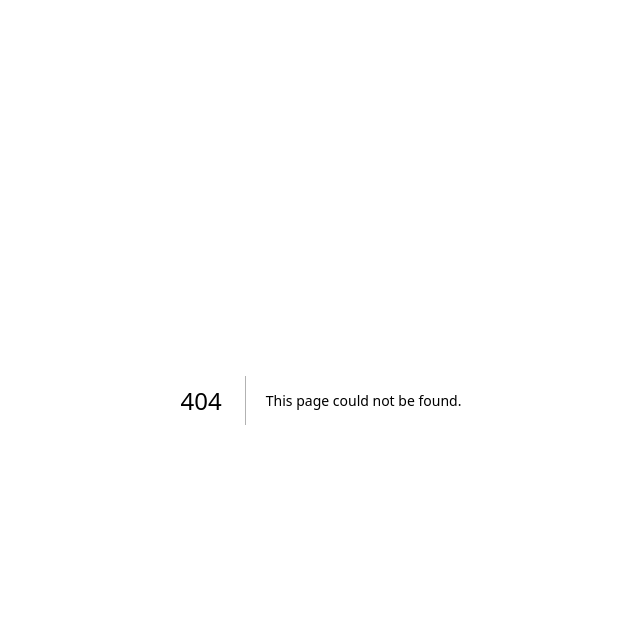
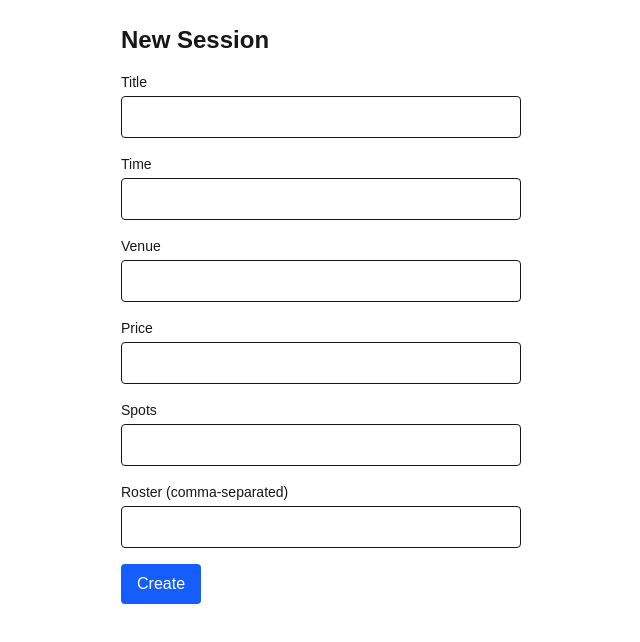
Before and after one commit to verypal/gamepop, a Next.js app: page /admin/sessions/new in a window 1280 px wide. Before the commit this address had no page. Shown: the top 642 px of the page, without its empty margins (319-959 px from the left). Built offline with nearby package versions, Linux system fonts and the light colour scheme.

Commit message:
Add admin session creation form and highlight

```diff
--- /dev/null
+++ b/src/app/admin/sessions/new/page.tsx
@@ -0,0 +1,72 @@
+import { redirect } from "next/navigation";
+import { getSupabase } from "@/lib/supabaseClient";
+
+export default function NewSessionPage() {
+  async function createSession(formData: FormData) {
+    "use server";
+    const supabase = getSupabase();
+    const title = formData.get("title") as string;
+    const time = formData.get("time") as string;
+    const venue = formData.get("venue") as string;
+    const price = formData.get("price") as string;
+    const spots = Number(formData.get("spots"));
+    const rosterStr = (formData.get("roster") as string) || "";
+    const roster = rosterStr
+      ? rosterStr.split(",").map((s) => s.trim()).filter(Boolean)
+      : null;
+
+    const { data, error } = await supabase
+      .from("sessions")
+      .insert({
+        title,
+        time,
+        venue,
+        price,
+        spots_left: spots,
+        roster,
+      })
+      .select("id")
+      .single();
+
+    if (error) {
+      throw new Error(error.message);
+    }
+
+    redirect(`/admin/sessions?new=${data.id}`);
+  }
+
+  return (
+    <main className="min-h-screen p-6 max-w-md mx-auto">
+      <h1 className="text-2xl font-semibold mb-4">New Session</h1>
+      <form action={createSession} className="space-y-4">
+        <div>
+          <label className="block text-sm font-medium mb-1">Title</label>
+          <input name="title" required className="w-full border rounded p-2" />
+        </div>
+        <div>
+          <label className="block text-sm font-medium mb-1">Time</label>
+          <input name="time" required className="w-full border rounded p-2" />
+        </div>
+        <div>
+          <label className="block text-sm font-medium mb-1">Venue</label>
+          <input name="venue" required className="w-full border rounded p-2" />
+        </div>
+        <div>
+          <label className="block text-sm font-medium mb-1">Price</label>
+          <input name="price" type="text" required className="w-full border rounded p-2" />
+        </div>
+        <div>
+          <label className="block text-sm font-medium mb-1">Spots</label>
+          <input name="spots" type="number" required className="w-full border rounded p-2" />
+        </div>
+        <div>
+          <label className="block text-sm font-medium mb-1">Roster (comma-separated)</label>
+          <input name="roster" className="w-full border rounded p-2" />
+        </div>
+        <button type="submit" className="px-4 py-2 bg-blue-600 text-white rounded">
+          Create
+        </button>
+      </form>
+    </main>
+  );
+}
--- a/src/app/admin/sessions/page.tsx
+++ b/src/app/admin/sessions/page.tsx
@@ -6,8 +6,12 @@ import { buildShareText, type SessionRow } from "@/lib/shareText";
 
 export const dynamic = "force-dynamic";  // ⬅️ stop static prerender at build
 
-export default async function AdminSessions() {
-  const supabase = getSupabase();  // ⬅️ create client at request time
+export default async function AdminSessions({
+  searchParams,
+}: {
+  searchParams: { new?: string };
+}) {
+  const supabase = getSupabase(); // ⬅️ create client at request time
   const { data: sessions, error } = await supabase
     .from("sessions")
     .select("id, title, time, venue, price, spots_left, roster");
@@ -15,38 +19,60 @@ export default async function AdminSessions() {
   if (error) {
     return <main className="p-6">Error loading sessions: {error.message}</main>;
   }
+  const highlightId = searchParams?.new;
   if (!sessions || sessions.length === 0) {
     return (
       <main className="p-6 max-w-md mx-auto">
         <h1 className="text-2xl font-semibold mb-4">Admin — Sessions</h1>
-        <p>No sessions yet. Add one in Supabase Table Editor.</p>
+        <p>
+          No sessions yet.{' '}
+          <Link href="/admin/sessions/new" className="text-blue-600 underline">
+            Add one
+          </Link>
+          .
+        </p>
       </main>
     );
   }
   //...const hdrs = headers(); //this is a promise
-  const hdrs = await headers();  // ✅ resolve it
+  const hdrs = await headers(); // ✅ resolve it
   const proto = hdrs.get("x-forwarded-proto") ?? "http";
-  const host = hdrs.get("x-forwarded-host") ?? hdrs.get("host") ?? "localhost:3000";
+  const host =
+    hdrs.get("x-forwarded-host") ?? hdrs.get("host") ?? "localhost:3000";
   const origin = `${proto}://${host}`;
 
   return (
     <main className="min-h-screen p-6 max-w-md mx-auto">
       <h1 className="text-2xl font-semibold mb-4">Admin — Sessions</h1>
+      <Link
+        href="/admin/sessions/new"
+        className="inline-block mb-4 text-blue-600 underline"
+      >
+        Add new session
+      </Link>
       <ul className="space-y-3">
         {sessions.map((s: SessionRow) => {
           const share = buildShareText(s, origin + "/s/" + s.id);
+          const highlight = highlightId === s.id;
           return (
-            <li key={s.id} className="rounded-2xl border p-4">
+            <li
+              key={s.id}
+              className={`rounded-2xl border p-4 ${highlight ? "border-blue-500 bg-blue-50" : ""}`}
+            >
               <Link href={`/s/${s.id}`} className="block">
                 <div className="flex items-baseline justify-between">
                   <h2 className="text-lg font-medium">{s.title}</h2>
-                  <span className="text-sm text-gray-600">{s.spots_left ?? 0} left</span>
+                  <span className="text-sm text-gray-600">
+                    {s.spots_left ?? 0} left
+                  </span>
                 </div>
                 <p className="text-sm text-gray-600">
                   {s.time} • {s.venue}
                 </p>
                 {s.roster?.length ? (
-                  <p className="text-xs text-gray-500 mt-1">✅ {s.roster.join(", ")}</p>
+                  <p className="text-xs text-gray-500 mt-1">
+                    ✅ {s.roster.join(", ")}
+                  </p>
                 ) : null}
               </Link>
               <CopyToClipboard text={share} className="mt-2" />
```
